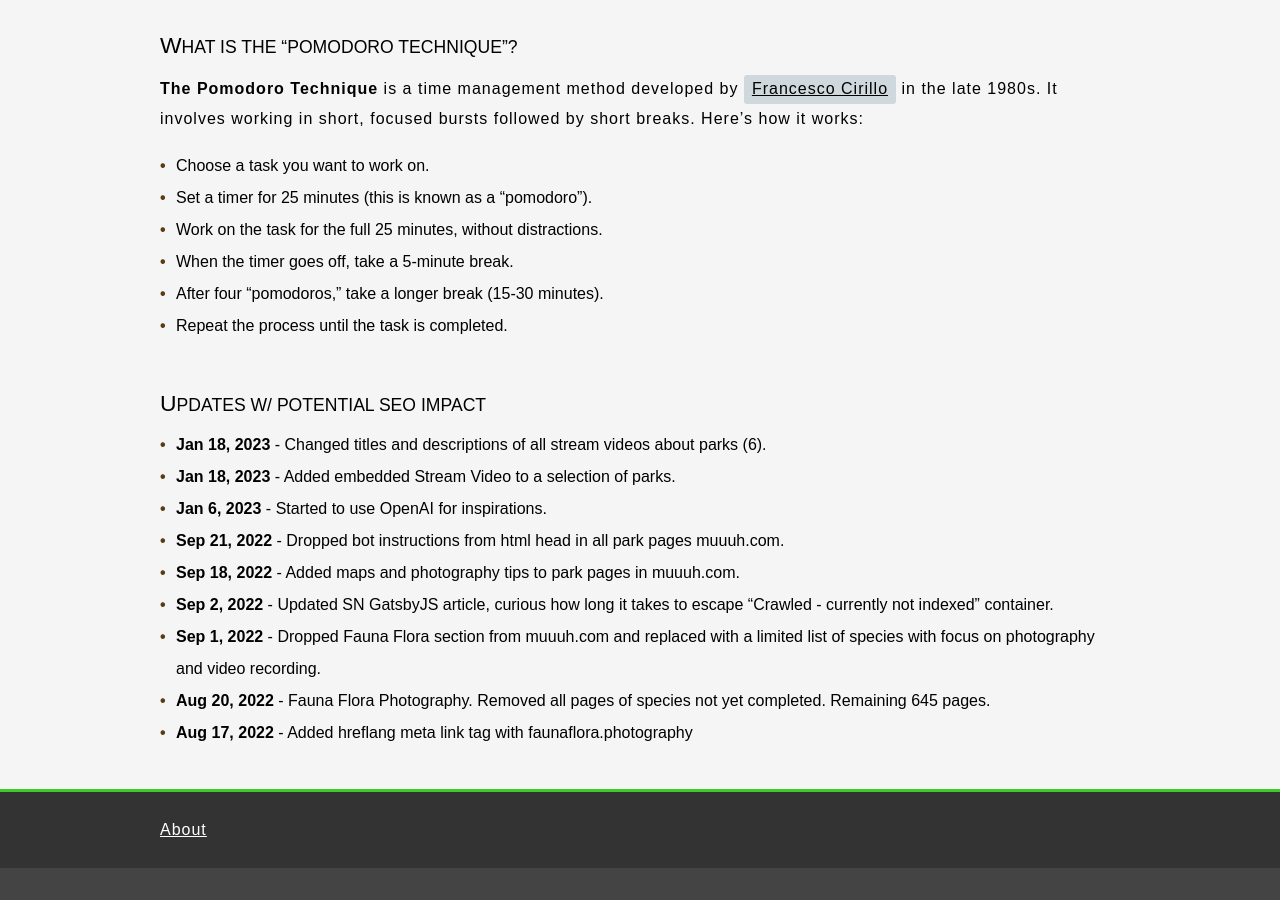
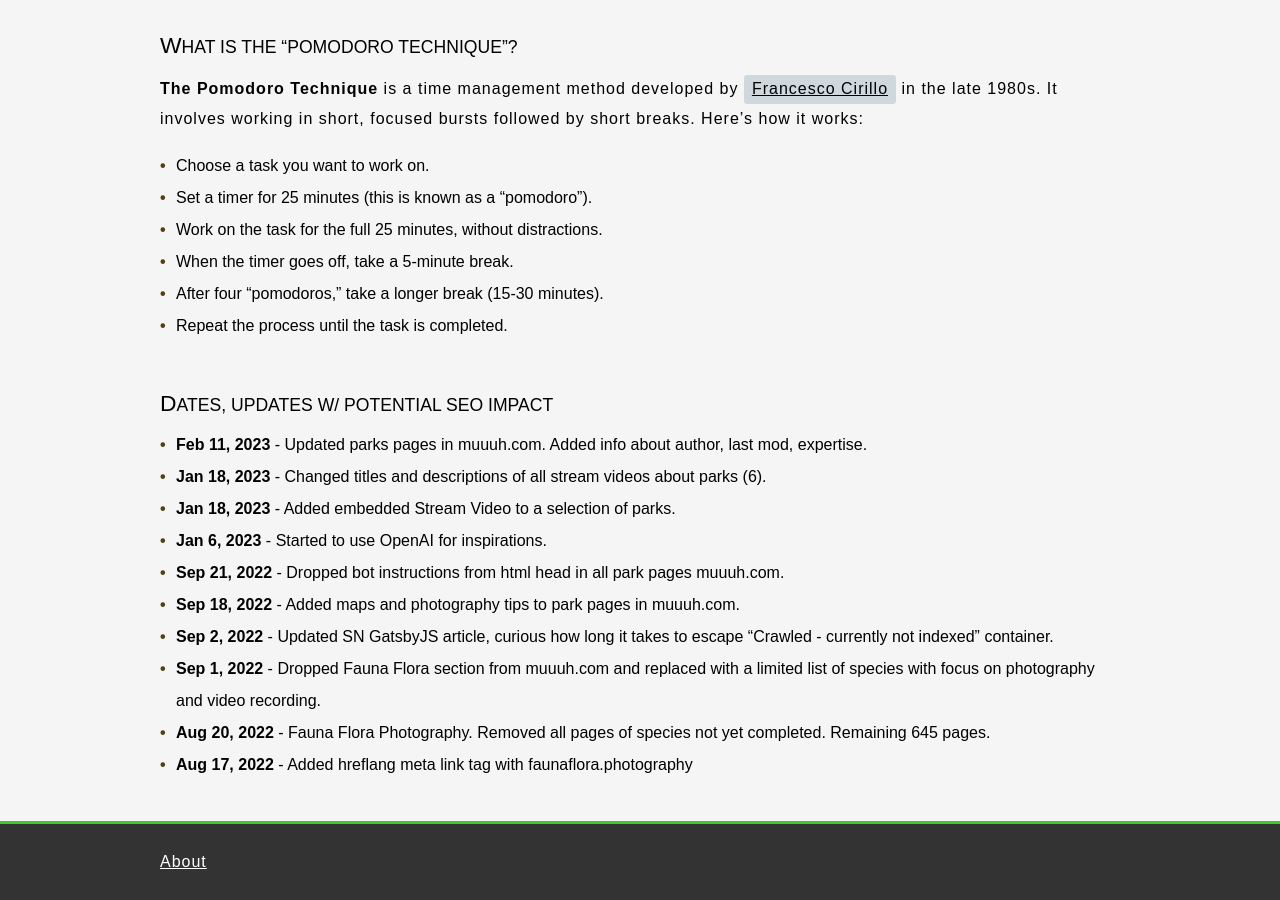
Before and after one commit to KHMuller/khmuller.github.io, a Jekyll site: the page built from index.md, in a window 1280 px wide and 900 px high, scrolled down 910 px. Built offline with Jekyll 4.4.1, drawn with Linux system fonts in a browser that asks for light colours; before the commit the page ends 1778 px from its top, so only the background shows below that.

Commit message:
Update EAT

```diff
--- a/index.md
+++ b/index.md
@@ -37,13 +37,14 @@ ChatGPT: "I apologize for the confusion and any inaccuracies in my previous resp
 - After four "pomodoros," take a longer break (15-30 minutes).
 - Repeat the process until the task is completed.
 
-### Updates w/ Potential SEO Impact
+### Dates, Updates w/ Potential SEO Impact
+- **Feb 11, 2023** - Updated parks pages in muuuh.com. Added info about author, last mod, expertise.
 - **Jan 18, 2023** - Changed titles and descriptions of all stream videos about parks (6).
 - **Jan 18, 2023** - Added embedded Stream Video to a selection of parks.
-- **Jan 6, 2023**  - Started to use OpenAI for inspirations.
+- **Jan  6, 2023** - Started to use OpenAI for inspirations.
 - **Sep 21, 2022** - Dropped bot instructions from html head in all park pages muuuh.com.
 - **Sep 18, 2022** - Added maps and photography tips to park pages in muuuh.com.
-- **Sep 2, 2022**  - Updated SN GatsbyJS article, curious how long it takes to escape "Crawled - currently not indexed" container.
-- **Sep 1, 2022**  - Dropped Fauna Flora section from muuuh.com and replaced with a limited list of species with focus on photography and video recording.
+- **Sep  2, 2022** - Updated SN GatsbyJS article, curious how long it takes to escape "Crawled - currently not indexed" container.
+- **Sep  1, 2022** - Dropped Fauna Flora section from muuuh.com and replaced with a limited list of species with focus on photography and video recording.
 - **Aug 20, 2022** - Fauna Flora Photography. Removed all pages of species not yet completed. Remaining 645 pages.
 - **Aug 17, 2022** - Added hreflang meta link tag with faunaflora.photography
```
